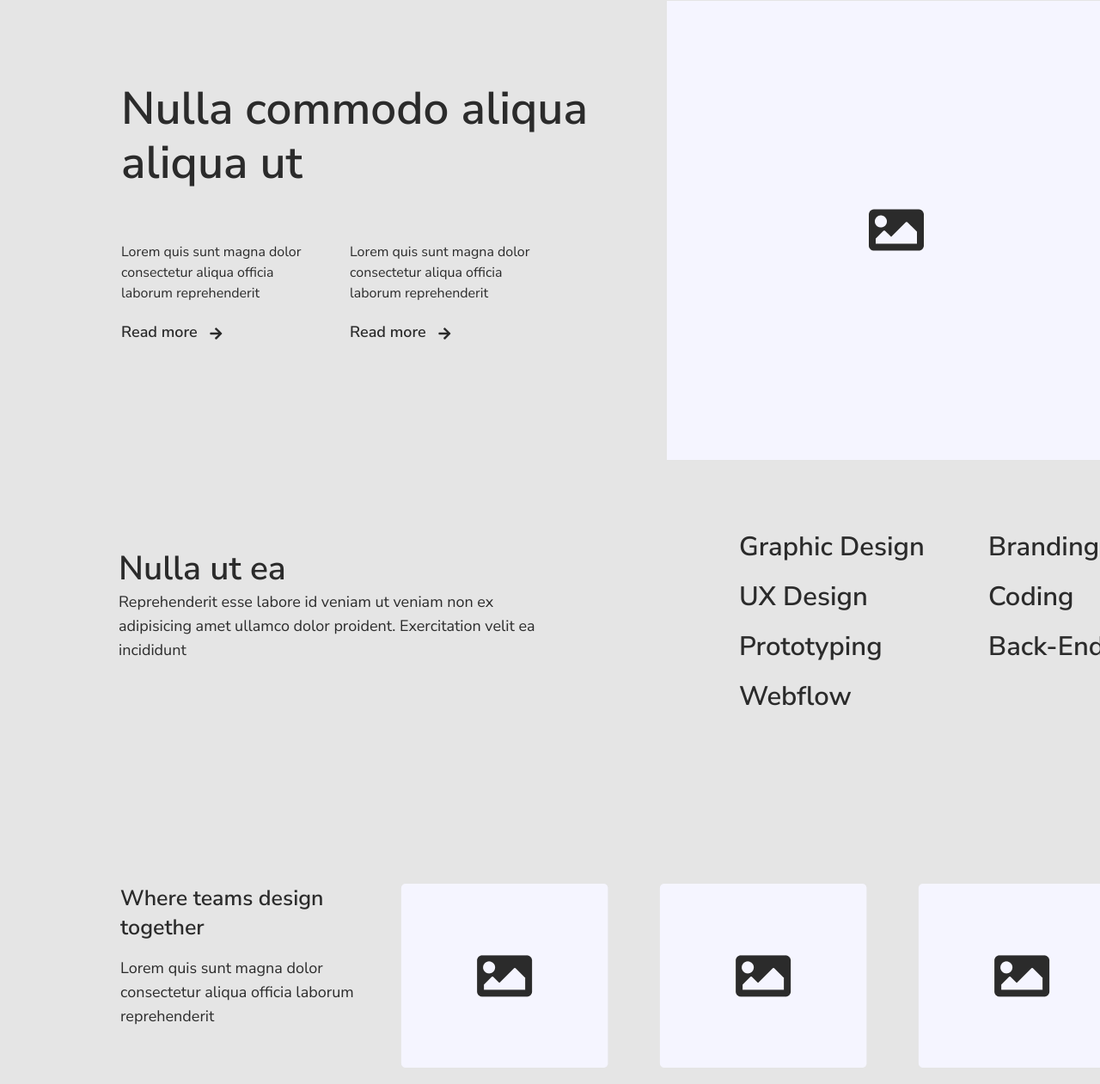
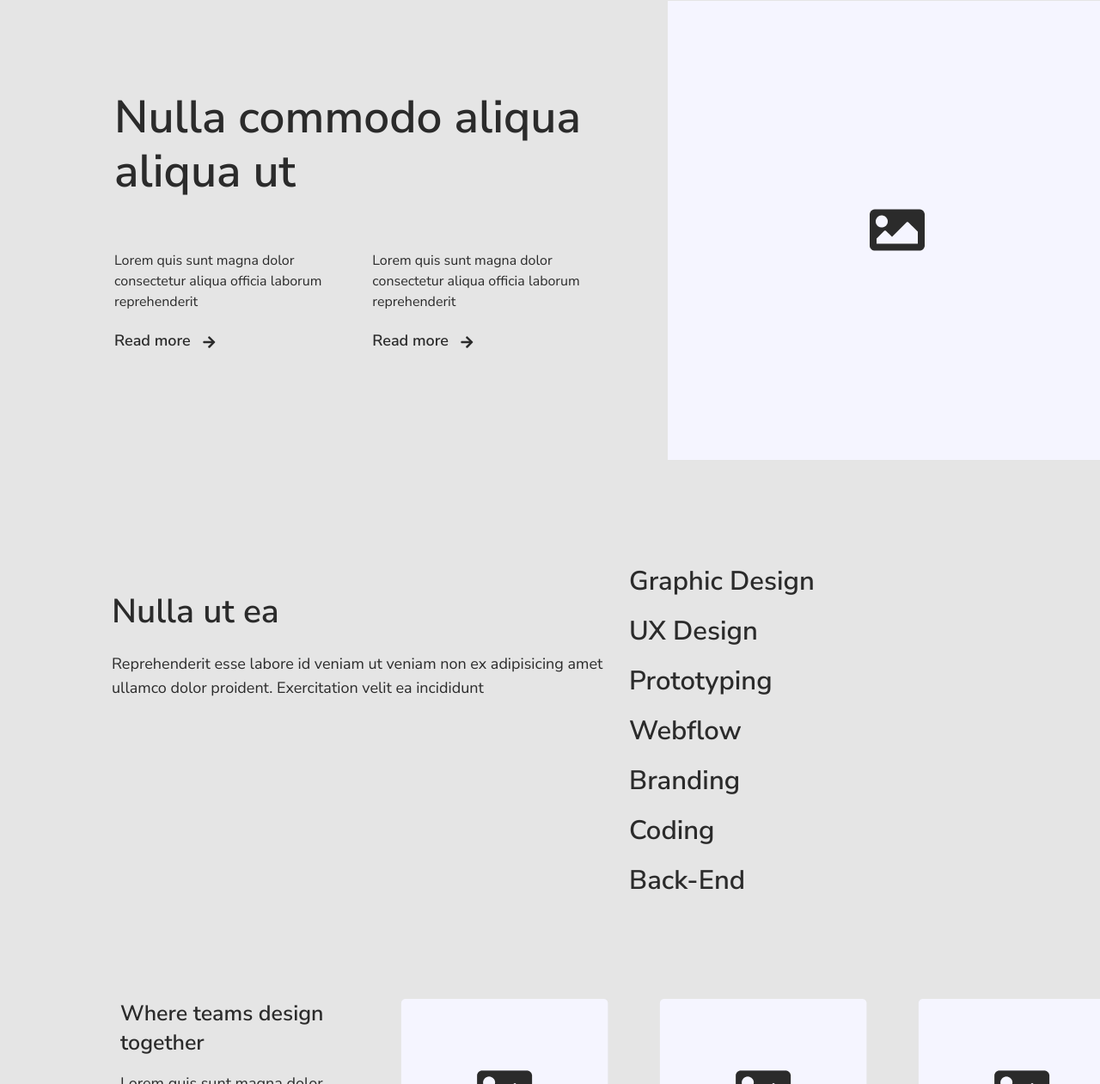
Before and after one commit to kryukova-ana/task-4, a website: page src/index.html in a window 1280 px wide. Shown: the part 1020-2281 px from the top of the page at 86% size. Drawn offline with nearby package versions, Linux system fonts and the light colour scheme; files that its build step writes are made by us from their sources; files whose address does not match are found by name.

Commit message:
apd 22.12

```diff
--- a/src/assets/scss/_style.scss
+++ b/src/assets/scss/_style.scss
@@ -41,7 +41,6 @@
 .theme-img-pad {
   padding: 25px 0 0 20px!important;
 }
-
 .banner-content {
   display: flex;
   flex-direction: column;
@@ -66,15 +65,12 @@
 
 }
 .block{
-  display: flex;
-  flex-direction: row;
   padding-top: 50px;
   padding-left: 3px;
-  justify-content: space-between;
 }
 .block-text {
   text-align: left;
-  padding: 94px 30px 0 8px;
+  padding: 104px 30px 0 8px;
 }
 .block-head{
   font-size: 53px;
@@ -82,8 +78,6 @@
   line-height: 63px;
 }
 .block-items {
-  display: flex;
-  flex-direction: row;
   padding-top: 60px;
 }
 .items {
@@ -104,36 +98,29 @@
   color: $ct;
   padding-right: 10px;
 }
+.block-img-padding {
+  padding-left: 55px!important;
+}
 .service {
-  margin: 0;
-  display: flex;
-  flex-direction: row;
-  justify-content: space-between;
-  padding: 80px 10px 0 8px;
-}
-.servace-head {
-  display: flex;
-  flex-direction: column;
-  max-width: 508px;
+  padding-top: 120px;
 }
 .servace-head-header {
-  padding-top: 18px;
+  padding-top: 28px;
   font-size: 39px;
   font-weight: bold;
 }
 .servace-head-main {
   font-size: 18px;
   line-height: 28px;
-  margin-top: -22px;
 }
 .service-flex{
-  display: grid;
-  grid-template-columns: 220px  200px;
-  grid-auto-rows: 58px;
-  justify-content: space-between;
-  margin-bottom: 80px;
-  column-gap:  70px;
-  margin-right: -50px;
+  //display: grid;
+  //grid-template-columns: 220px  200px;
+  //grid-auto-rows: 58px;
+  //justify-content: space-between;
+  //margin-bottom: 80px;
+  //column-gap:  70px;
+  //margin-right: -50px;
 }
 .service-flex p {
   font-size: 31px;
--- a/src/index.html
+++ b/src/index.html
@@ -16,7 +16,7 @@
 </head>
 <body class="body">
 <header class="row row-cols-3">
-    <div class="col-xl-4">
+    <div class="col-4">
         <div class="header-icon"></div>
     </div>
     <div class="row row-cols-3 nav-padding">
@@ -39,10 +39,10 @@
             incididunt ut labore et dolore magna aliqua. Ut enim ad minim veniam, quis nostrud exercitation ullamco
             laboris nisi ut aliquip ex ea commodo consequat. </p>
 </div>
-<section class="block ">
+<section class="block row row-cols-2">
     <div class="block-text ">
         <div class="block-head">Nulla commodo aliqua aliqua ut</div>
-        <div class="block-items">
+        <div class="block-items row row-cols-2">
             <div class="items">
                 <div class="items-text">Lorem quis sunt magna dolor consectetur aliqua officia laborum reprehenderit</div>
                 <div class="items-link">
@@ -59,24 +59,30 @@
             </div>
         </div>
     </div>
-    <div>
+    <div class="block-img-padding">
         <img src="@@webRoot/assets/img/Placeholder.png" alt="pl" width="534px" height="534px">
     </div>
 </section>
-<section class="service">
-    <div class="servace-head">
+<section class="service row">
+    <div class="col">
         <p class="servace-head-header">Nulla ut ea</p>
         <p class="servace-head-main">Reprehenderit esse labore id veniam ut veniam non ex adipisicing amet ullamco dolor proident. Exercitation
             velit ea incididunt</p>
     </div>
-    <div class="service-flex">
+    <div class="service-flex col">
+        <div class="row-cols-2">
+        <div >
             <p>Graphic Design</p>
+            <p>UX Design</p>
+            <p>Prototyping</p>
+            <p>Webflow</p>
+        </div>
+        <div>
             <p>Branding</p>
-            <p>UX Design</p>
             <p>Coding</p>
-            <p>Prototyping</p>
             <p>Back-End</p>
-            <p>Webflow</p>
+        </div>
+        </div>
     </div>
 </section>
 <section class="showcase">
```
